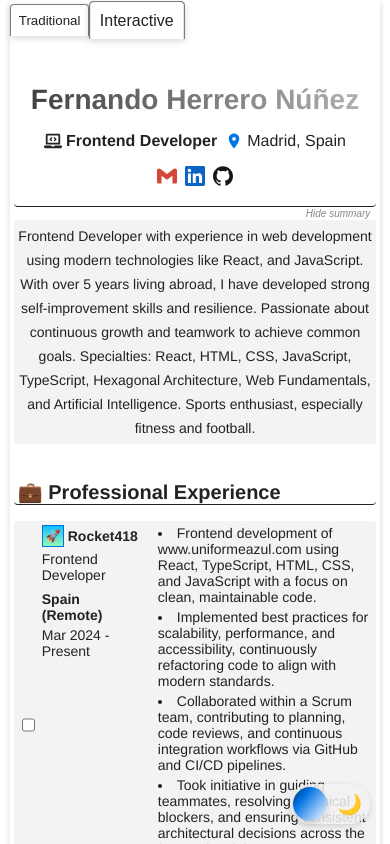
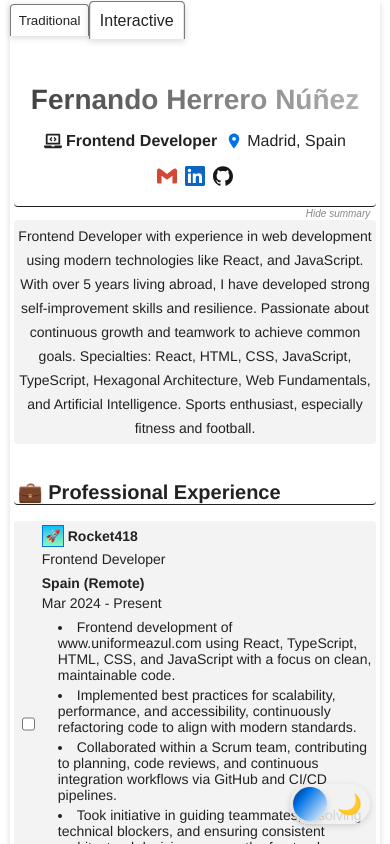
Before and after one commit to Fernando-Herrero/cv-online-react, a React (Vite) app: page / in a window 390 px wide. Both pictures are taken after a click on the button "Interactive". Shown: the top 844 px of the page. Built offline with nearby package versions, Linux system fonts and the light colour scheme.

Commit message:
feature(responsive): styles interactive tab done

```diff
--- a/src/components/ItemSection/ItemSection.jsx
+++ b/src/components/ItemSection/ItemSection.jsx
@@ -24,7 +24,7 @@ export const ItemSection = ({
 								checked={!!selectedItems?.[sectionName]?.[item.id]}
 								onChange={() => toggleItems(sectionName, item.id)}
 							/>
-							{renderContent(item)}
+							<div className="item-text-interactive">{renderContent(item)}</div>
 						</label>
 					) : (
 						<>{renderContent(item)}</>
--- a/src/components/ProfesionalExperience/ExperienceEducation.css
+++ b/src/components/ProfesionalExperience/ExperienceEducation.css
@@ -13,6 +13,14 @@
 .item-checked-wrapper {
 	display: flex;
 	gap: var(--spacing-xs);
+	width: 100%;
+}
+
+.item-text-interactive {
+	display: flex;
+	flex-direction: column;
+	gap: var(--spacing-sm);
+	width: 100%;
 }
 
 .item-details {
@@ -73,7 +81,7 @@
 		font-size: var(--font-size-medium);
 	}
 
-	.item-logo-title  {
+	.item-logo-title {
 		font-size: var(--font-size-medium);
 	}
 
@@ -81,10 +89,19 @@
 		width: 32px;
 		height: 32px;
 	}
+
+	.item-text-interactive {
+		gap: var(--spacing-md);
+		padding: var(--spacing-sm);
+	}
 }
 
 @media (width >= 700px) {
 	.item-content {
 		padding: var(--spacing-md);
 	}
+
+	.item-text-interactive {
+		padding: var(--spacing-md);
+	}
 }
```
